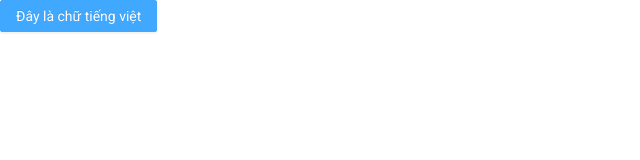
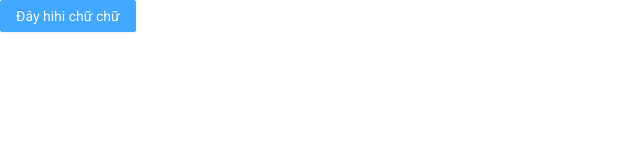
Before and after one commit to haquoctuan20/FEQuanLyNhaTro, a React (Create React App) app: page / in a window 1280 px wide. Shown: the top 160 px of the page, without its empty margins (0-640 px from the left). Built offline with nearby package versions, Linux system fonts and the light colour scheme.

Commit message:
fix error

```diff
--- a/src/App.tsx
+++ b/src/App.tsx
@@ -5,7 +5,7 @@ import './App.css';
 function App() {
   return (
     <div className="App">
-      <Button type="primary">Đây là chữ tiếng việt</Button>
+      <Button type="primary">Đây hihi chữ chữ</Button>
     </div>
   );
 }
```
Also changed, not shown: package.json (+4 -6 lines), 1 other file (tests, documents, lock files or other folders).
